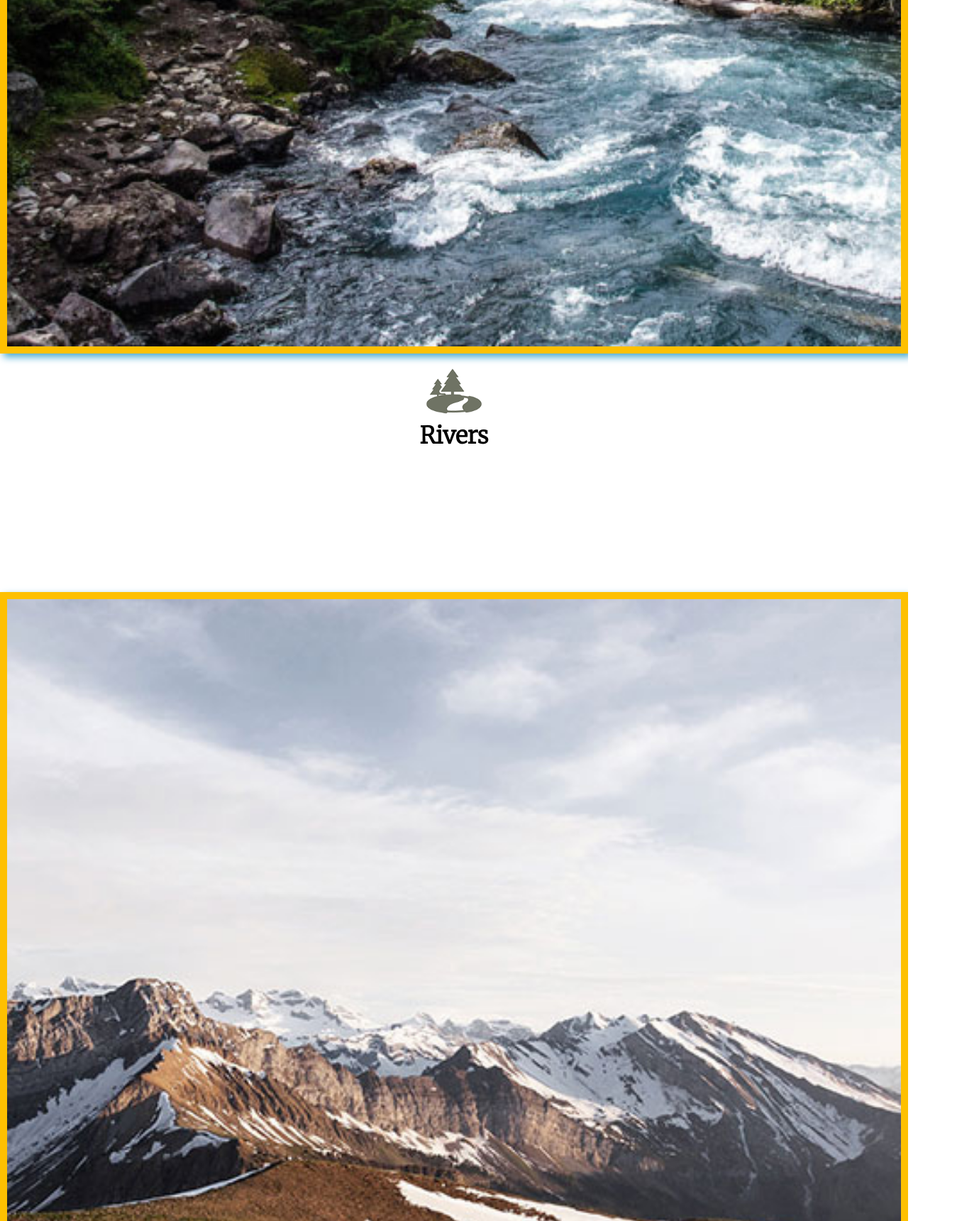
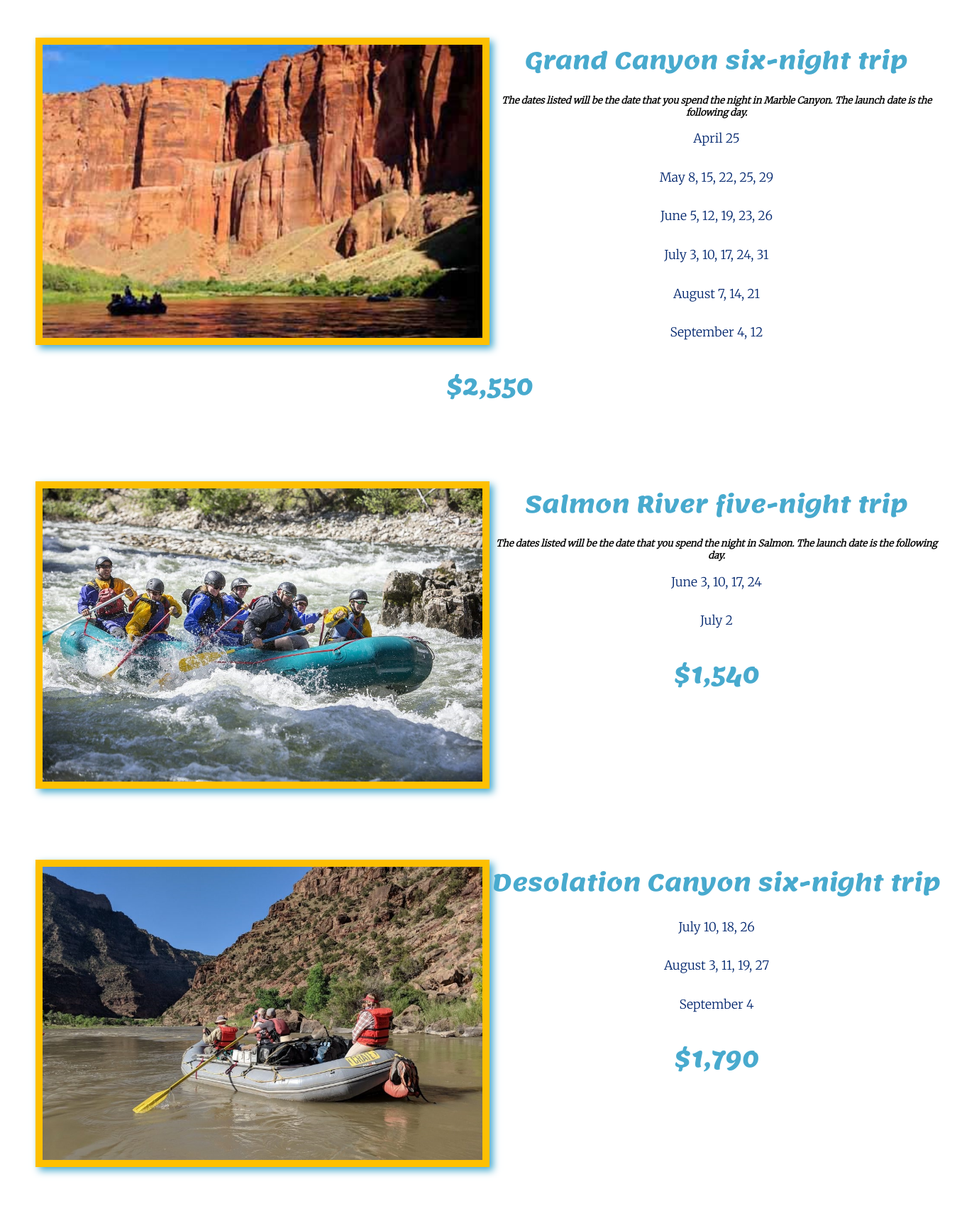
Before and after one commit to marinakreibring/wdd130, a plain HTML site: page wwr/rates-dates.html in a window 1280 px wide. Shown: the part 1080-2800 px from the top of the page at 71% size, 1380 px wide, since content can reach past the window. Drawn offline with Linux system fonts and the light colour scheme.

Commit message:
rates page added

```diff
--- a/wwr/rates-dates.html
+++ b/wwr/rates-dates.html
@@ -10,39 +10,60 @@
 <body>
     <div id="content">
 
-        <header>
+        <header id="rates-background">
             <a id="logo_link" href="index.html">
                 <img class="logo" src="images/logo.png" alt="Dry Oar logo">
             </a>
             <nav>
                 <a href="index.html">Home</a>
-            <a href="#">Page 02</a>
+                <a href="rates-dates.html">Rates/Dates</a>
                 <a href="site-plan-rafting.html">Site Plan</a>
                 <a href="contactus.html">Contact us</a>
             </nav>
         </header>
 
-        <main class="rates-grid">
-            <section class="rivers-card">
-                <img class="card-img" src="images/rivers.jpg" alt="river in forest">
-                <img class="icon" src="images/river_icon.png" alt="river icon">
-                <h2>Rivers</h2>
+        <main>
+            <div id="rates-tytle">
+                <h1>Prices and Dates for our 2016 Season</h1>
+            </div>
+            <section class="rates">
+                <img class="rates-img" src="images/grand-canyon.jpg" alt="grand-canyon">
+                <h2>Grand Canyon three-night trip</h2>
+                <p>April 30</p>
+                <p>May 13, 20, 27, 30</p>
+                <p>June 3, 10, 17, 24, 28</p>
+                <p>July 1, 8, 15, 22, 29</p>
+                <p>August 5, 12, 19, 26</p>
+                <p>September 9, 17</p>
+                <h2>$1,475</h2>
             </section>
-            <section class="camping-card">
-                <img class="card-img" src="images/camping.jpg" alt="tent in mountains">
-                <img class="icon" src="images/fire_icon.png" alt="fire icon">
-                <h2>Camping</h2>
+            <section class="rates">
+                <img class="rates-img" src="images/marble-canyon.jpg" alt="marble-canyon">
+                <h2>Grand Canyon six-night trip</h2>
+                <h3>The dates listed will be the date that you spend the night in Marble Canyon. The launch date is the following day.</h3>
+                <p>April 25 </p>
+                <p>May 8, 15, 22, 25, 29</p>
+                <p>June 5, 12, 19, 23, 26</p>
+                <p>July 3, 10, 17, 24, 31</p>
+                <p>August 7, 14, 21</p>
+                <p>September 4, 12</p>
+                <h2>$2,550</h2>
             </section>
-            <section class="rapids-card">
-                <img class="card-img" src="images/rapids.jpg" alt="rafting boat">
-                <img class="icon" src="images/oars.png" alt="oars icon">
-                <h2>Rapids</h2>
+            <section class="rates">
+                <img class="rates-img" src="images/Salmon-River.jpg" alt="salmon-river">
+                <h2>Salmon River five-night trip </h2>
+                <h3>The dates listed will be the date that you spend the night in Salmon. The launch date is the following day.</h3>
+                <p>June 3, 10, 17, 24</p>
+                <p>July 2</p>
+                <h2>$1,540</h2>
             </section>
-
-            <section class="msg">
-                <h2>More Than Just The Thrill</h2>
-                <p>Enjoy the breathtaking scenery. From valleys, meadows, canyons, and high peaks; it's way more than just the rapids. It's a great way to get away from it all and relax amongst all the beauty of the great outdoors.</p>
-                <a class="join" href="rivers.html">Join Us</a>
+            <section class="rates">
+                <img class="rates-img" src="images/desolation-canyon.jpg" alt="desolation">
+                <h2>Desolation Canyon six-night trip </h2>
+                <p>July 10, 18, 26</p>
+                <p>August 3, 11, 19, 27</p>
+                <p>September 4</p>
+                <h2>$1,790 </h2>
             </section>
         </main>
 
--- a/wwr/styles/style.css
+++ b/wwr/styles/style.css
@@ -195,6 +195,51 @@ footer p a:hover{
 footer .social img{
     padding-top: 15px;
 }
+/* css for page rates */
+#rates-background{
+    background-color: #02266e;
+}
+#rates-tytle{
+    margin-top: 100px;
+    color: #276696;
+    font-family: Lemonada, Helvetica, sans-serif;
+    font-size: 1.5em;
+}
+.rates{
+    display: inline-block;
+    width: 100%;
+    height: max-content;
+    margin: 50px;
+}
+.rates-img{
+    width: 50%;
+    border: 10px solid #fec001;
+    transition: transform .5s;
+    box-shadow: 5px 5px 10px #48aace;
+    float: left;
+
+}
+.rates-img:hover{
+    opacity: .6;
+    transform: scale(1.1);
+}
+.rates h2{
+    color: #48aace;
+    font-family: Lemonada, Helvetica, sans-serif;
+
+}
+.rates p{
+    color: #02266e;
+    font-family: Merriweather, Arial, sans-serif;
+    font-size: .8em;
+    padding-bottom: 15px;
+}
+.rates h3{
+    font-family: Merriweather, Arial, sans-serif;
+    font-size: .6em;
+    font-style: italic;
+}
+/* scc for page rates end */
 @media screen and (max-width: 900px) {
     #hero, .home-grid {
         display: block;
```
Also changed, not shown: healing_hands/site-plan.html (+10 -8 lines), wwr/index.html (+1 -1 lines), wwr/images/Salmon-River.jpg (added), wwr/images/desolation-canyon.jpg (added), wwr/images/grand-canyon.jpg (added), wwr/images/marble-canyon.jpg (added). Lines whose indentation alone changed are shown as unchanged.
